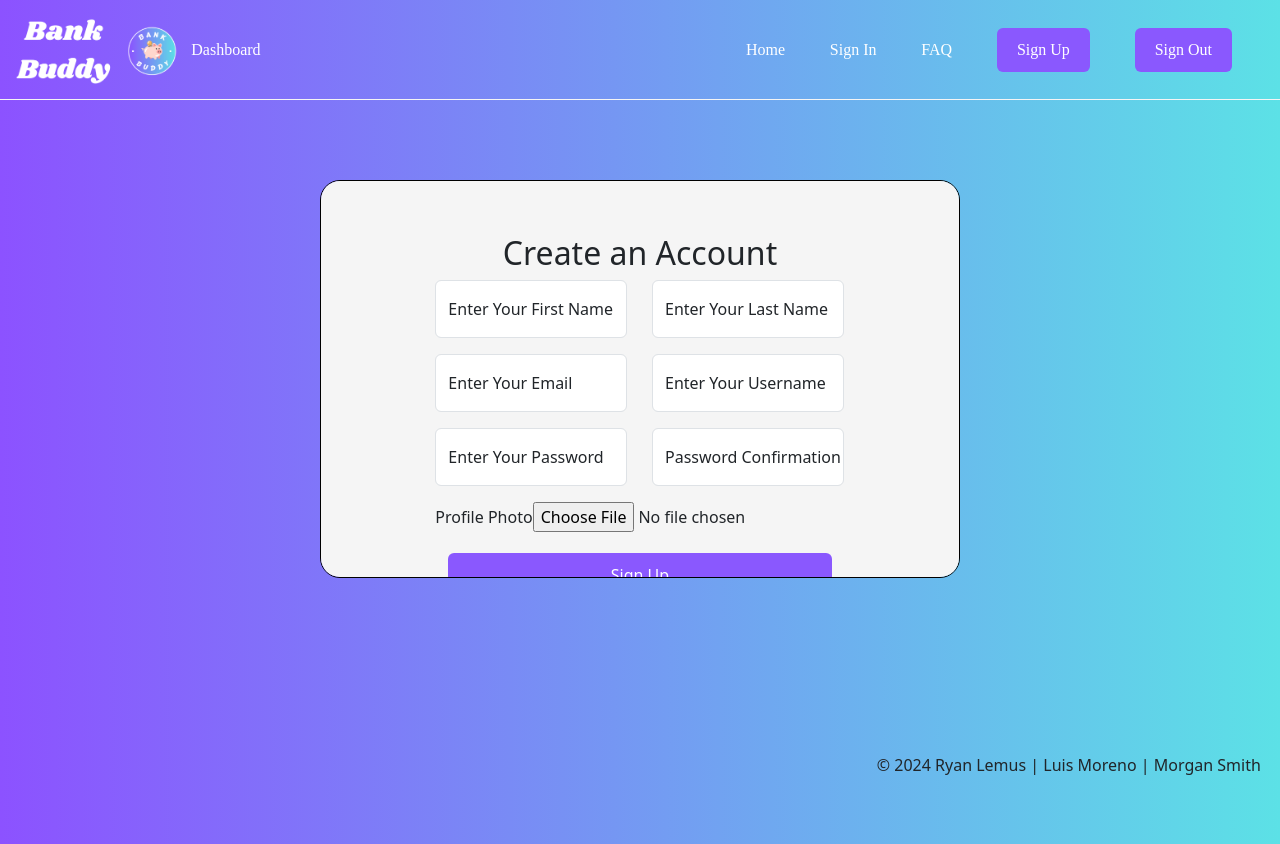
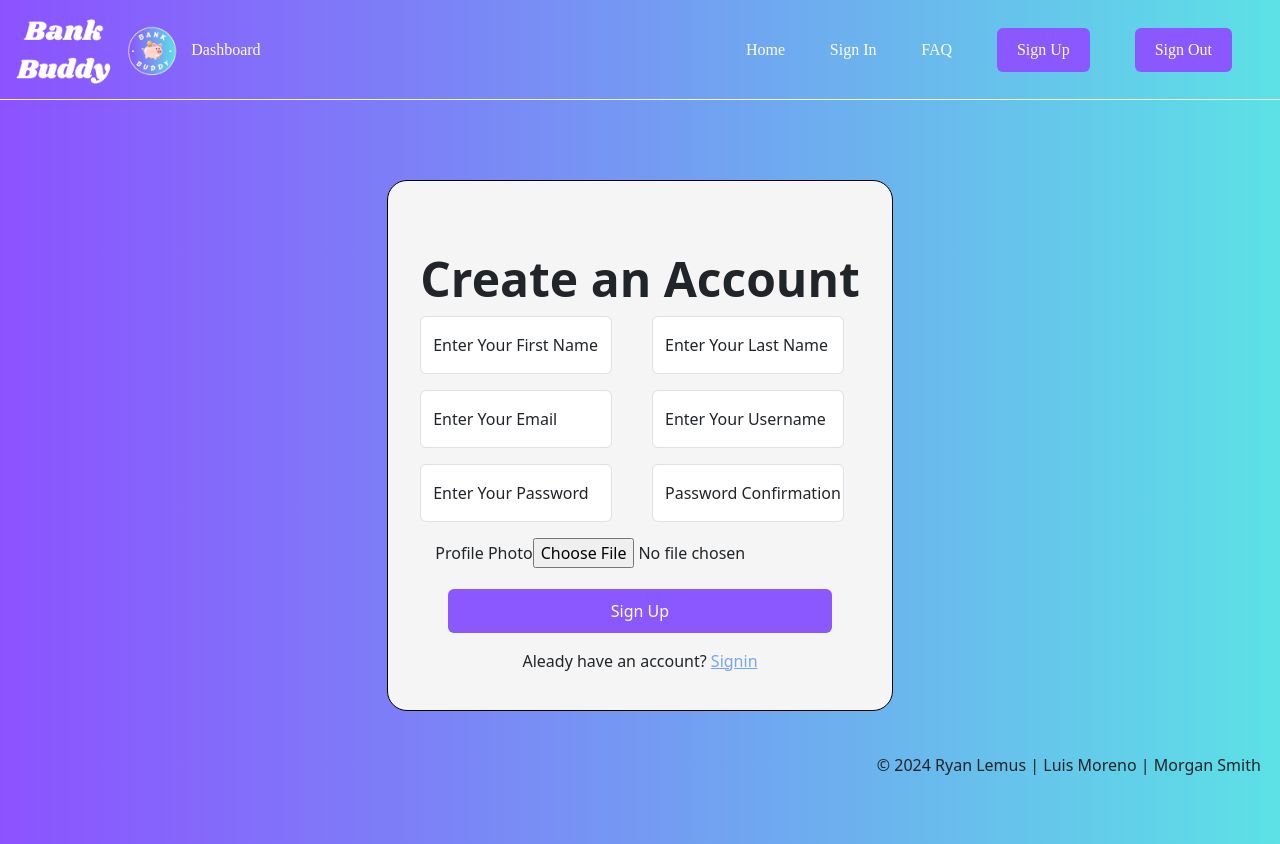
Before and after one commit to Morgan-and-sons/capstone-frontend, a React (Create React App) app: page /signup in a window 1280 px wide. Built offline with nearby package versions, Linux system fonts and the light colour scheme.

Commit message:
few more adjustments

```diff
--- a/src/App.css
+++ b/src/App.css
@@ -144,33 +144,19 @@
 
 .edit-cont {
   height: 93vh;
+  display: flex;
   text-align: center;
-  display: flex;
   justify-content: center;
   padding-top: 5rem;
   background-image: linear-gradient(to right, #8c52ff, #5ce1e6);
 }
 
-.sign-in-form,
-.sign-up-form {
+.sign-in-form {
   height: 80%;
   width: 40%;
   border: 1px solid black;
   border-radius: 20px;
   padding-top: 8rem;
-  overflow-y: scroll;
-}
-
-.sign-up-form {
-  display: flex;
-  flex-direction: column;
-}
-
-::-webkit-scrollbar {
-  display: none;
-}
-
-.sign-in-form {
   width: 40%;
   height: 90%;
   display: flex;
@@ -180,12 +166,15 @@
 }
 
 .sign-up-form {
-  width: 50%;
-  height: 60%;
   display: flex;
+  flex-direction: column;
+  align-items: center;
   justify-content: center;
-  align-items: center;
   background-color: whitesmoke;
+  height: 80%;
+  border: 1px solid black;
+  border-radius: 20px;
+  padding: 2rem;
 }
 
 .sign-in-title {
@@ -197,6 +186,12 @@
   margin-top: 10vh;
 }
 
+.sign-up-title {
+  font-weight: 800;
+  padding-top: 3rem;
+  font-size: 3rem;
+}
+
 .signin-button {
   background-color: #8a58fe;
   border-radius: 0.375rem;
--- a/src/pages/SignUp.js
+++ b/src/pages/SignUp.js
@@ -32,8 +32,8 @@ const SignUp = ({ signUp }) => {
   return (
     <div className="edit-cont">
       <div className="sign-up-form">
-        <h2 className="">Create an Account</h2>
         <Form onSubmit={handleSubmit(onSubmit)}>
+          <h2 className="sign-up-title">Create an Account</h2>
           <Row>
             <Col md={6}>
               <FormGroup floating>
```
